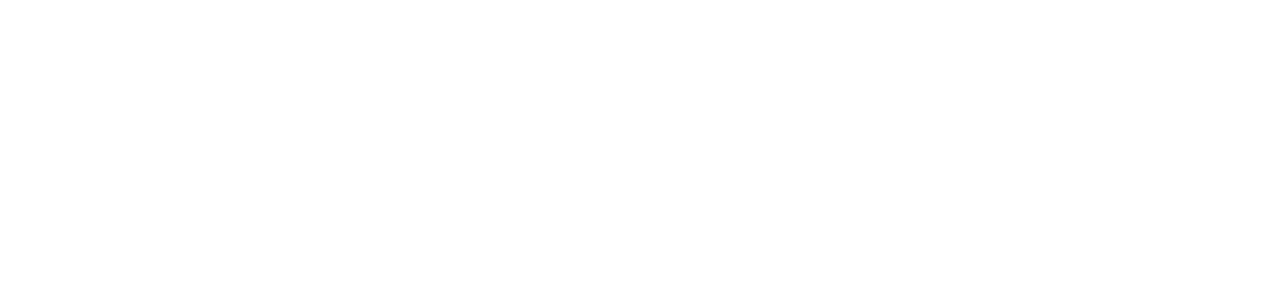
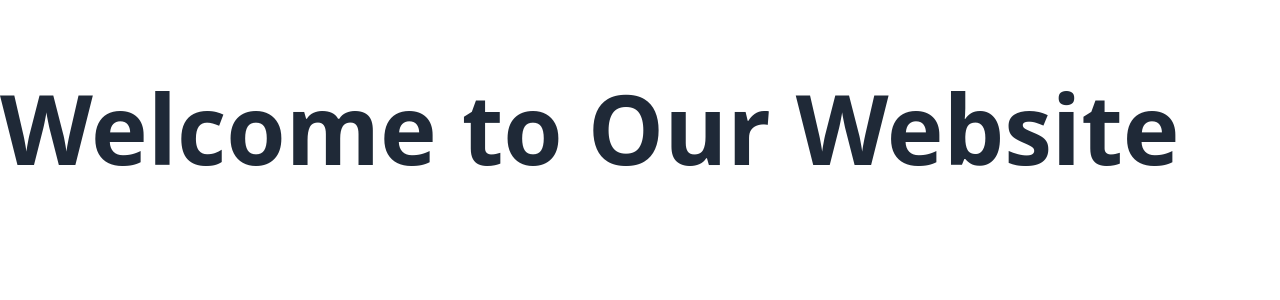
Before and after one commit to mahmudhasan07/watch_shop, a React (Vite) app: page / in a window 1280 px wide. Shown: the top 300 px of the page. Built offline with nearby package versions, Linux system fonts and the light colour scheme.

Commit message:
try to add new animation

```diff
--- a/src/Home.jsx
+++ b/src/Home.jsx
@@ -1,8 +1,17 @@
 import React from 'react';
+import image1 from "../public/watch_banner.png"
+import image2 from "../public/watch1.png"
+import image3 from "../public/watch2.jpg"
+import image4 from "../public/watch3.png"
+import image5 from "../public/watch4.png"
 
 const Home = () => {
     return (
-        <section>
+        <section className='mt-20'>
+            <div className='space-y-3'>
+                <h1 className='text-8xl font-extrabold'>Welcome to Our Website</h1>
+                <marquee className="text-5xl font-bold">50% off in our regular watches</marquee>
+            </div>
             <div>
 
             </div>
```
